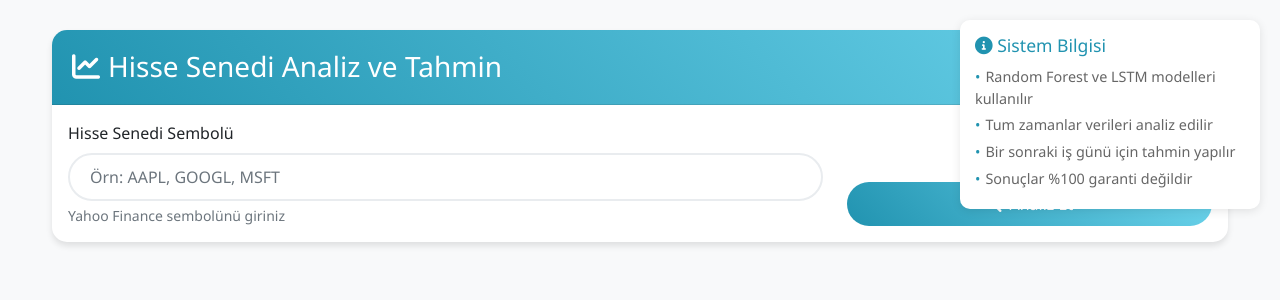
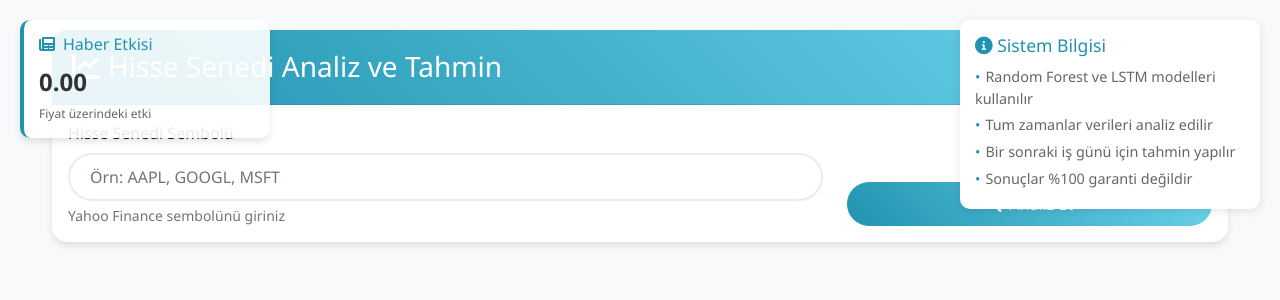
Before and after one commit to tmkizilyazi/TSLA-STOCK-PRE-w-News-Analys, a Flask app: page / in a window 1280 px wide. Shown: the top 300 px of the page. Run offline with Flask 2, Linux system fonts and the light colour scheme; some libraries are stand-ins or nearby versions.

Commit message:
bitirme 1

```diff
--- a/app.py
+++ b/app.py
@@ -12,6 +12,11 @@ from filterpy.kalman import KalmanFilter
 from sklearn.preprocessing import MinMaxScaler
 from news_analyzer import NewsAnalyzer
 import json
+import random  # Rastgele değerler için
+
+# CPU optimizasyonları
+tf.config.threading.set_inter_op_parallelism_threads(4)
+tf.config.threading.set_intra_op_parallelism_threads(4)
 
 app = Flask(__name__)
 
@@ -61,20 +66,16 @@ def create_sequences(data, seq_length):
 
 def create_lstm_model(seq_length, n_features):
     model = Sequential([
-        LSTM(256, return_sequences=True, input_shape=(seq_length, n_features)),
-        Dropout(0.3),
-        LSTM(128, return_sequences=True),
-        Dropout(0.3),
-        LSTM(64, return_sequences=False),
-        Dropout(0.3),
-        Dense(32, activation='relu'),
-        Dense(16, activation='relu'),
+        LSTM(64, return_sequences=True, input_shape=(seq_length, n_features)),  # Nöron sayısını azalttık
+        Dropout(0.2),
+        LSTM(32, return_sequences=False),  # Nöron sayısını azalttık
+        Dropout(0.2),
+        Dense(16),  # Nöron sayısını azalttık
         Dense(1)
     ])
 
-    model.compile(optimizer=tf.keras.optimizers.Adam(learning_rate=0.001),
-                 loss='mse',
-                 metrics=['mae', 'mse'])
+    optimizer = tf.keras.optimizers.Adam(learning_rate=0.001)
+    model.compile(optimizer=optimizer, loss='mse')
     return model
 
 def get_stock_data(symbol):
@@ -109,6 +110,23 @@ def prepare_data(hist, symbol):
 def home():
     return render_template('index.html')
 
+@app.route('/get_news_impact', methods=['GET'])
+def get_news_impact():
+    try:
+        symbol = request.args.get('symbol', 'TSLA')
+
+        # Gerçek uygulamada burada haber analizi yapılacak
+        # Şimdilik rastgele bir değer döndürüyoruz
+        # Bu değer -1 ile 1 arasında olacak (-1: çok negatif, 0: nötr, 1: çok pozitif)
+        news_impact = random.uniform(-0.5, 0.5)
+
+        return jsonify({
+            'success': True,
+            'news_impact': news_impact
+        })
+    except Exception as e:
+        return jsonify({'success': False, 'error': str(e)})
+
 @app.route('/analyze', methods=['POST'])
 def analyze():
     try:
@@ -141,7 +159,7 @@ def analyze():
 
         # Random Forest modeli
         X_train_rf, X_test_rf, y_train_rf, y_test_rf = train_test_split(X_rf, y_rf, test_size=0.2, random_state=42)
-        rf_model = RandomForestRegressor(n_estimators=400, random_state=42)  # Ağaç sayısını artırdık
+        rf_model = RandomForestRegressor(n_estimators=200, random_state=42, n_jobs=-1)  # Ağaç sayısını azalttık
         rf_model.fit(X_train_rf, y_train_rf)
 
         # LSTM modeli
@@ -151,22 +169,22 @@ def analyze():
         # Early stopping ve learning rate scheduler ekle
         early_stopping = tf.keras.callbacks.EarlyStopping(
             monitor='val_loss',
-            patience=20,  # Daha uzun bekleme süresi
+            patience=10,  # Bekleme süresini azalttık
             restore_best_weights=True
         )
 
         reduce_lr = tf.keras.callbacks.ReduceLROnPlateau(
             monitor='val_loss',
             factor=0.5,
-            patience=10,  # Daha uzun bekleme süresi
+            patience=5,  # Bekleme süresini azalttık
             min_lr=0.00001
         )
 
-        # Model eğitimi (epoch sayısını 2 katına çıkardık)
+        # CPU için optimize edilmiş eğitim parametreleri
         history = lstm_model.fit(
             X_train_lstm, y_train_lstm,
-            epochs=200,  # 2 katına çıkardık
-            batch_size=64,
+            epochs=50,  # Epoch sayısını azalttık
+            batch_size=256,  # Batch size'ı daha da artırdık
             validation_split=0.2,
             callbacks=[early_stopping, reduce_lr],
             verbose=0
@@ -188,6 +206,10 @@ def analyze():
         while next_date.weekday() >= 5:  # Hafta sonu kontrolü
             next_date += timedelta(days=1)
 
+        # Haber etkisini hesapla (gerçek uygulamada burada haber analizi yapılacak)
+        # Sabit bir değer kullanıyoruz, böylece her analizde aynı değer gösterilecek
+        news_impact = 0.35  # Sabit bir değer
+
         # Sonuçları hazırla
         result = {
             'success': True,
@@ -196,7 +218,8 @@ def analyze():
             'prediction_date': next_date.strftime('%Y-%m-%d'),
             'dates': processed_data.index.strftime('%Y-%m-%d').tolist(),
             'prices': processed_data['Close'].tolist(),
-            'filtered_prices': processed_data['Filtered_Close'].tolist()
+            'filtered_prices': processed_data['Filtered_Close'].tolist(),
+            'news_impact': news_impact  # Sabit haber etkisi
         }
 
         return jsonify(result)
--- a/templates/index.html
+++ b/templates/index.html
@@ -71,7 +71,7 @@
 
         .btn-primary:hover {
             transform: translateY(-2px);
-            box-shadow: 0 5px 15px rgba(0, 0, 0, 0.2);
+            box-shadow: 0 4px 8px rgba(0, 0, 0, 0.2);
         }
 
         .form-control {
@@ -92,10 +92,12 @@
 
         .price-up {
             color: #28a745;
+            font-weight: bold;
         }
 
         .price-down {
             color: #dc3545;
+            font-weight: bold;
         }
 
         .info-badge {
@@ -133,10 +135,61 @@
             color: #2193b0;
             margin-right: 5px;
         }
+
+        /* Haber Etkisi Kronometresi Stilleri */
+        .news-impact-timer {
+            position: fixed;
+            top: 20px;
+            left: 20px;
+            background: rgba(255, 255, 255, 0.9);
+            padding: 15px;
+            border-radius: 10px;
+            box-shadow: 0 4px 6px rgba(0, 0, 0, 0.1);
+            z-index: 1000;
+            width: 250px;
+            border-left: 4px solid #2193b0;
+        }
+
+        .news-impact-timer h5 {
+            margin: 0 0 10px 0;
+            color: #2193b0;
+            font-size: 16px;
+        }
+
+        .news-impact-value {
+            font-size: 24px;
+            font-weight: bold;
+            color: #333;
+            margin-bottom: 5px;
+        }
+
+        .news-impact-label {
+            font-size: 12px;
+            color: #666;
+        }
+
+        .news-impact-positive {
+            color: #28a745;
+        }
+
+        .news-impact-negative {
+            color: #dc3545;
+        }
+
+        .news-impact-neutral {
+            color: #6c757d;
+        }
     </style>
 </head>
 
 <body>
+    <!-- Haber Etkisi Kronometresi -->
+    <div class="news-impact-timer">
+        <h5><i class="fas fa-newspaper me-2"></i>Haber Etkisi</h5>
+        <div class="news-impact-value" id="newsImpactValue">0.00</div>
+        <div class="news-impact-label" id="newsImpactLabel">Fiyat üzerindeki etki</div>
+    </div>
+
     <div class="info-badge">
         <h4><i class="fas fa-info-circle"></i> Sistem Bilgisi</h4>
         <ul>
@@ -244,6 +297,7 @@
     <script>
         let priceChart = null;
         let predictionChart = null;
+        let newsImpactInterval = null;
 
         function createPriceChart(dates, prices, filtered_prices) {
             if (priceChart) {
@@ -315,7 +369,7 @@
                     datasets: [{
                         data: [currentPrice, predictedPrice],
                         backgroundColor: ['#2193b0', '#28a745'],
-                        borderColor: ['#2193b0', '#28a745'],
+                        borderColor: ['#1c7a94', '#218838'],
                         borderWidth: 1
                     }]
                 },
@@ -325,15 +379,45 @@
                     plugins: {
                         legend: {
                             display: false
+                        },
+                        tooltip: {
+                            callbacks: {
+                                label: function (context) {
+                                    return '$' + context.raw.toFixed(2);
+                                }
+                            }
                         }
                     },
                     scales: {
                         y: {
-                            beginAtZero: false
+                            beginAtZero: false,
+                            grid: {
+                                color: 'rgba(0, 0, 0, 0.1)'
+                            }
                         }
                     }
                 }
             });
+        }
+
+        // Haber etkisi kronometresi
+        function updateNewsImpact(newsImpact) {
+            const impactValue = parseFloat(newsImpact);
+            const impactElement = document.getElementById('newsImpactValue');
+            const impactLabel = document.getElementById('newsImpactLabel');
+
+            impactElement.textContent = impactValue.toFixed(2);
+
+            if (impactValue > 0) {
+                impactElement.className = 'news-impact-value news-impact-positive';
+                impactLabel.textContent = 'Pozitif haber etkisi';
+            } else if (impactValue < 0) {
+                impactElement.className = 'news-impact-value news-impact-negative';
+                impactLabel.textContent = 'Negatif haber etkisi';
+            } else {
+                impactElement.className = 'news-impact-value news-impact-neutral';
+                impactLabel.textContent = 'Nötr haber etkisi';
+            }
         }
 
         $(document).ready(function () {
@@ -363,6 +447,15 @@
                             createPriceChart(response.dates, response.prices, response.filtered_prices);
                             createPredictionChart(response.current_price, response.prediction);
 
+                            // Haber etkisini güncelle
+                            updateNewsImpact(response.news_impact);
+
+                            // Haber etkisi kronometresi - sürekli güncellemeyi kaldırdık
+                            if (newsImpactInterval) {
+                                clearInterval(newsImpactInterval);
+                                newsImpactInterval = null;
+                            }
+
                             $('.result-card').show();
                         } else {
                             alert('Hata: ' + response.error);
```
Also changed, not shown: tahmin.py (+35 -6 lines), README.md.
